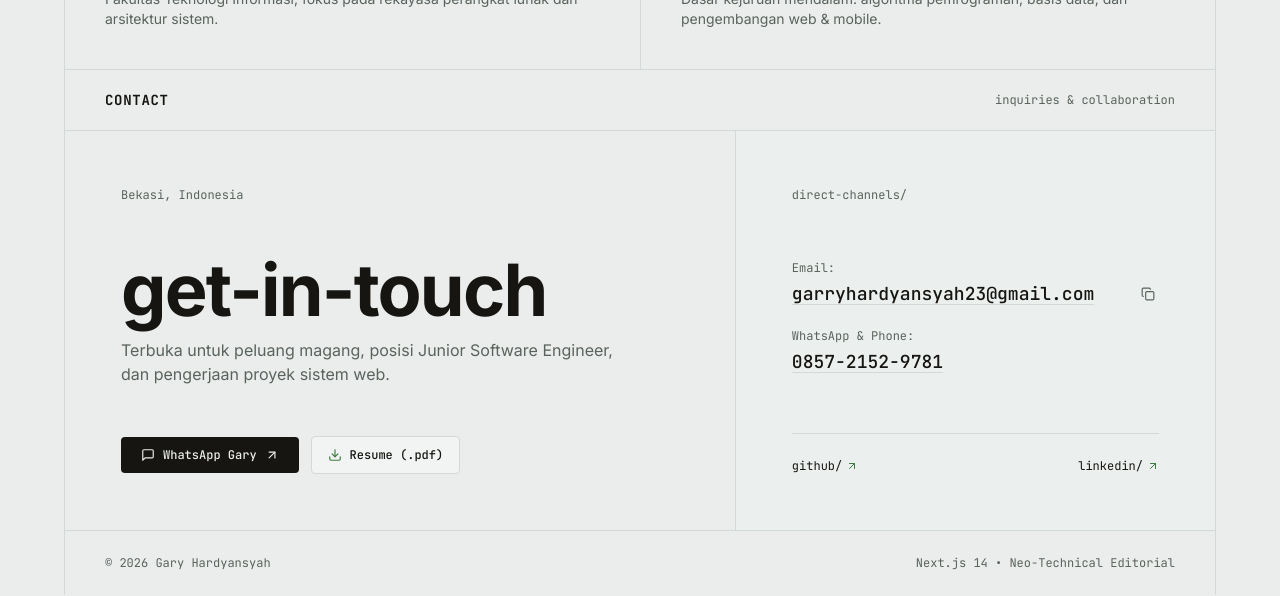
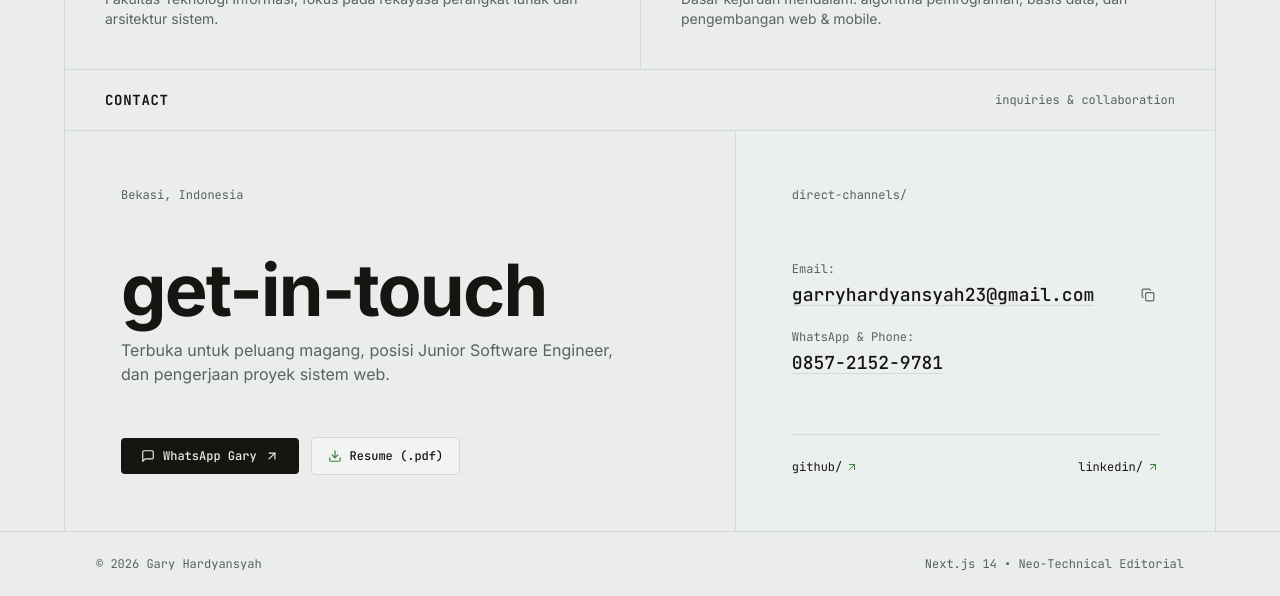
Before and after one commit to Eunnaaa/portfolio-gary, a Next.js app: page / in a window 1280 px wide. Shown: the part 2541-3137 px from the top of the page. Built offline with nearby package versions, Linux system fonts and the light colour scheme.

Commit message:
refactor(footer): make footer line full-width like navbar and remove vertical side borders

```diff
--- a/src/app/page.tsx
+++ b/src/app/page.tsx
@@ -1,5 +1,6 @@
 import React from "react";
 import { Navbar } from "@/components/layout/Navbar";
+import { Footer } from "@/components/layout/Footer";
 import { HeroSection } from "@/components/sections/HeroSection";
 import { MetricGauges } from "@/components/sections/MetricGauges";
 import { ExperienceLog } from "@/components/sections/ExperienceLog";
@@ -11,10 +12,10 @@ import { ContactFooter } from "@/components/sections/ContactFooter";
 export default function Home() {
   return (
     <div className="min-h-screen bg-canvas text-text-primary flex flex-col">
-      {/* Top Navbar */}
+      {/* Top Navbar (full-width border-b) */}
       <Navbar />
 
-      {/* Main Editorial Container */}
+      {/* Main Editorial Container (border-x) */}
       <main className="flex-1 w-full max-w-6xl mx-auto border-x border-grid-border">
         <HeroSection />
         <MetricGauges />
@@ -24,6 +25,9 @@ export default function Home() {
         <EducationSection />
         <ContactFooter />
       </main>
+
+      {/* Bottom Footer (full-width border-t, exactly like Navbar, no border-x) */}
+      <Footer />
     </div>
   );
 }
--- /dev/null
+++ b/src/components/layout/Footer.tsx
@@ -0,0 +1,16 @@
+import React from "react";
+
+export function Footer() {
+  return (
+    <footer className="w-full bg-canvas border-t border-grid-border">
+      <div className="max-w-6xl mx-auto px-6 lg:px-8 py-5 sm:py-6 flex flex-col sm:flex-row items-center justify-between gap-2.5 text-[11px] sm:text-xs font-mono text-text-muted">
+        <div>
+          © {new Date().getFullYear()} Gary Hardyansyah
+        </div>
+        <div>
+          Next.js 14 • Neo-Technical Editorial
+        </div>
+      </div>
+    </footer>
+  );
+}
--- a/src/components/sections/ContactFooter.tsx
+++ b/src/components/sections/ContactFooter.tsx
@@ -14,7 +14,7 @@ export function ContactFooter() {
   };
 
   return (
-    <footer id="contact" className="bg-canvas">
+    <section id="contact" className="bg-canvas">
       {/* Section Header */}
       <div className="px-6 sm:px-10 py-4 sm:py-5 border-b border-grid-border flex items-center justify-between">
         <h2 className="text-xs sm:text-sm font-mono font-bold text-text-primary uppercase tracking-wider">
@@ -26,7 +26,7 @@ export function ContactFooter() {
       </div>
 
       {/* 2-Column Grid (Mirrors section#about 7:5 ratio exactly) */}
-      <div className="grid grid-cols-1 lg:grid-cols-12 min-h-[400px] border-b border-grid-border">
+      <div className="grid grid-cols-1 lg:grid-cols-12 min-h-[400px]">
         {/* Left Column: 7 cols on lg */}
         <div className="lg:col-span-7 p-6 sm:p-10 lg:p-14 flex flex-col justify-between border-b lg:border-b-0 lg:border-r border-grid-border">
           {/* Top Metadata */}
@@ -141,16 +141,6 @@ export function ContactFooter() {
           </div>
         </div>
       </div>
-
-      {/* Footer Bottom Line */}
-      <div className="max-w-6xl mx-auto px-6 sm:px-10 py-5 sm:py-6 flex flex-col sm:flex-row items-center justify-between gap-2.5 text-[11px] sm:text-xs font-mono text-text-muted">
-        <div>
-          © {new Date().getFullYear()} Gary Hardyansyah
-        </div>
-        <div>
-          Next.js 14 • Neo-Technical Editorial
-        </div>
-      </div>
-    </footer>
+    </section>
   );
 }
```
